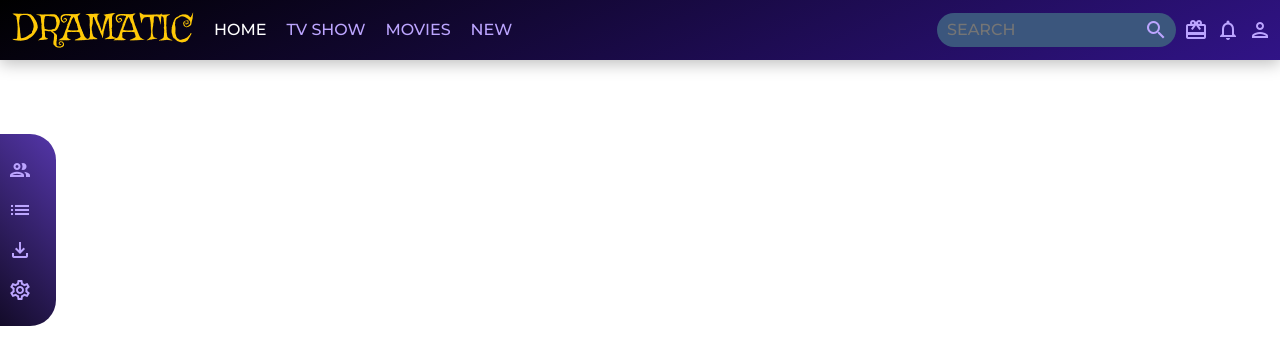
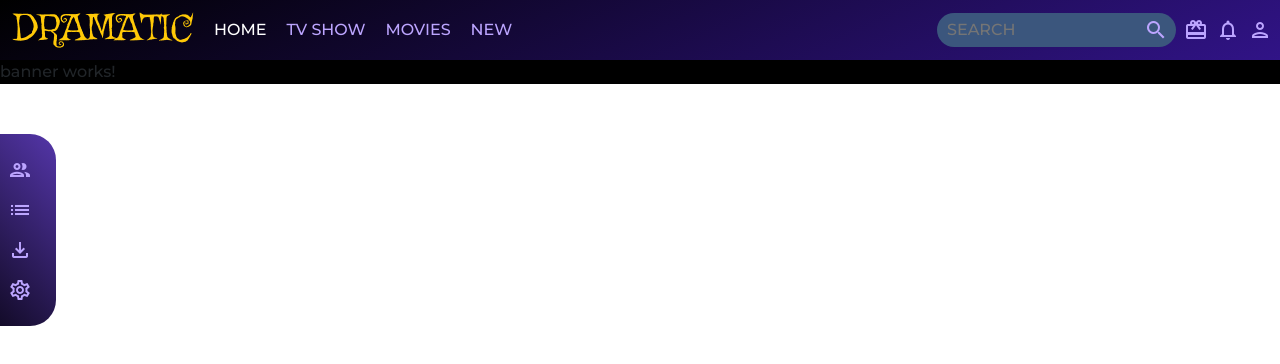
Before and after one commit to rohit-saluja/angular-movie-browser, an Angular app: page / in a window 1280 px wide. Shown: the top 364 px of the page. Built offline with nearby package versions, Linux system fonts and the light colour scheme.

Commit message:
imported the banner co the landing page

```diff
--- a/src/app/feature/landing-page/landing-page.module.ts
+++ b/src/app/feature/landing-page/landing-page.module.ts
@@ -4,9 +4,10 @@ import { CommonModule } from '@angular/common';
 import { LandingPageRoutingModule } from './landing-page-routing.module';
 import { LandingPageComponent } from './landing-page/landing-page.component';
 import { CoreModule } from 'src/app/core/core.module';
+import { SharedModule } from 'src/app/shared/shared.module';
 
 @NgModule({
   declarations: [LandingPageComponent],
-  imports: [CommonModule, LandingPageRoutingModule, CoreModule],
+  imports: [CommonModule, LandingPageRoutingModule, CoreModule, SharedModule],
 })
 export class LandingPageModule {}
--- a/src/app/feature/landing-page/landing-page/landing-page.component.html
+++ b/src/app/feature/landing-page/landing-page/landing-page.component.html
@@ -1,4 +1,5 @@
 <div class="landing-page-container">
   <app-header></app-header>
   <app-side-nav></app-side-nav>
+  <app-banner></app-banner>
 </div>
```
Also changed, not shown: src/app/shared/shared.module.ts (+4 -9 lines).
